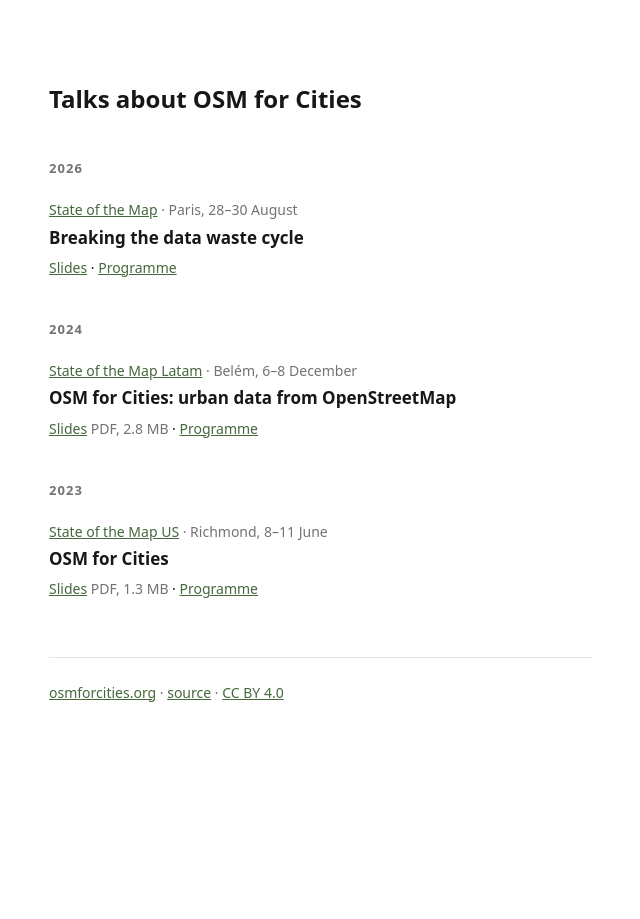
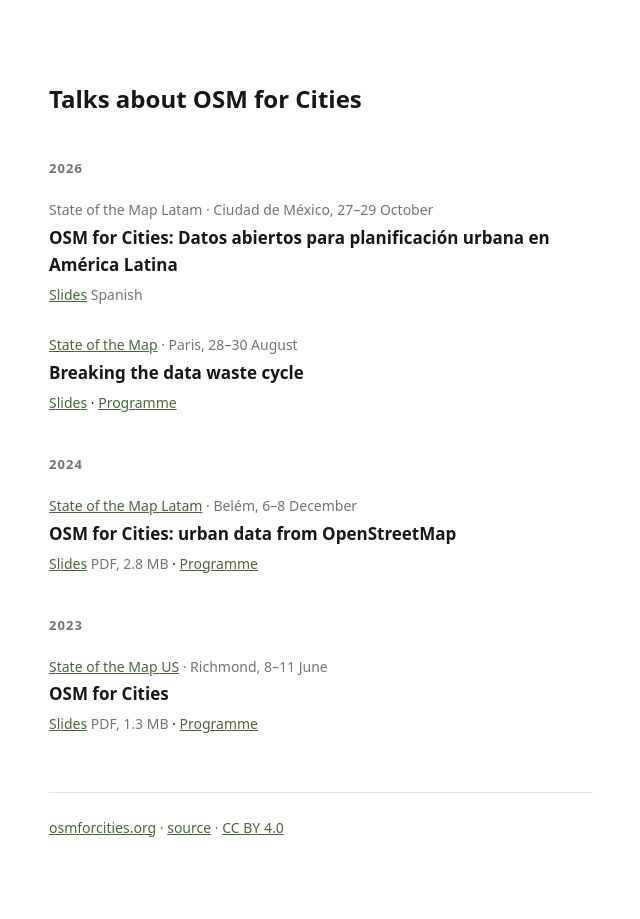
Before and after one commit to osmforcities/talks, a Jekyll site: the page built from index.md, in a window 1280 px wide. Shown: the whole page, without its empty margins (319-959 px from the left). Built offline with Jekyll 4.4.1, drawn with Linux system fonts in a browser that asks for light colours.

Commit message:
ci(pages): build and list the latam 2026 deck

```diff
--- a/index.md
+++ b/index.md
@@ -15,6 +15,16 @@ online.
 -->
 
 ## 2026
+
+<article class="talk">
+  <p class="where">State of the Map Latam · Ciudad de México, 27–29 October</p>
+  <h3 lang="es">OSM for Cities: Datos abiertos para planificación urbana en América Latina</h3>
+  <p class="links">
+    <a href="sotm-latam-2026/" target="_blank" rel="noopener"
+       aria-label="Slides for OSM for Cities: Datos abiertos para planificación urbana en América Latina, in Spanish, opens in a new tab">Slides</a>
+    <span class="meta">Spanish</span>
+  </p>
+</article>
 
 <article class="talk">
   <p class="where">
```
Also changed, not shown: sotm-latam-2026/deck/README.md (+1 -4 lines), .github/workflows/pages.yml.
